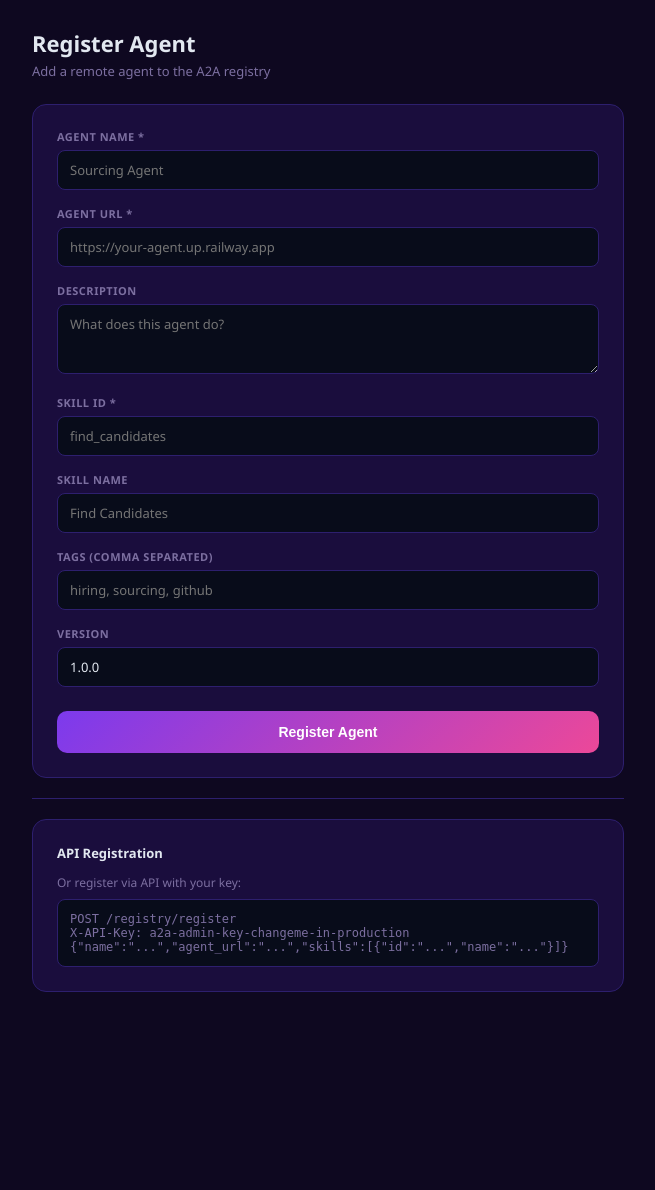
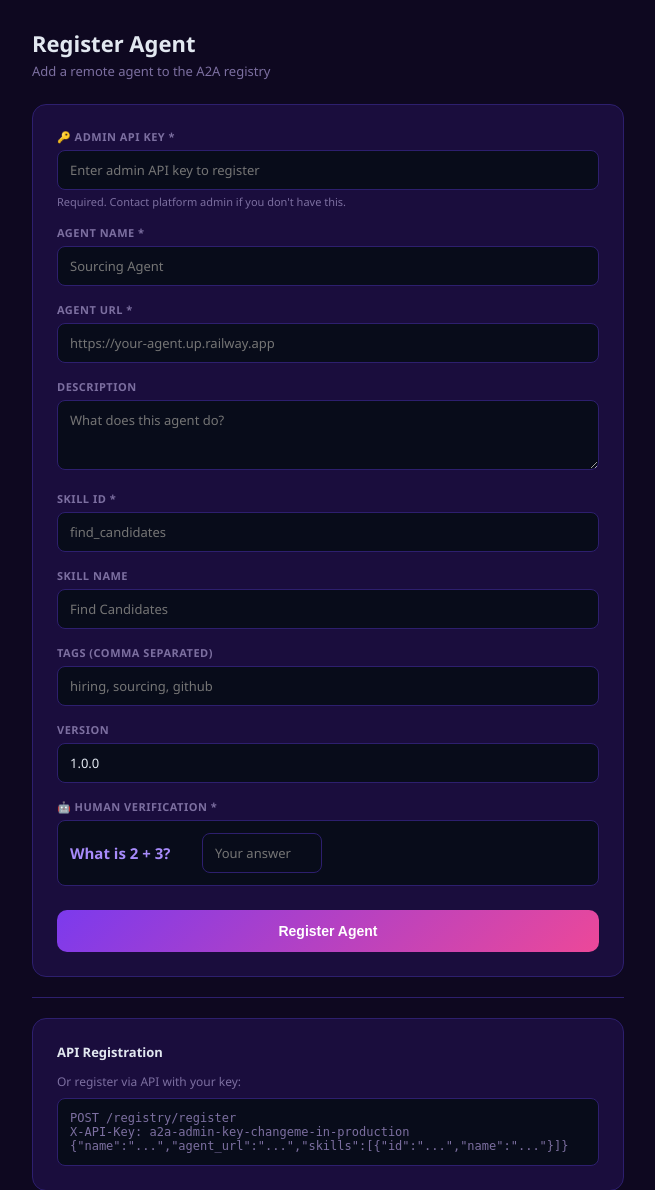
Before and after one commit to Chandanada/a2a-platform-production, a FastAPI app: page /register in a window 1280 px wide. Shown: the part 58-1248 px from the top of the page, without its empty margins (312-967 px from the left). Before the commit the page ends 1050 px from the top, so only its background shows below. Run offline with FastAPI, Linux system fonts and the light colour scheme; parts of the project's set-up code (start-up, migrations or seed data) failed here and were passed over.

Commit message:
fix button and register auth

```diff
--- a/registry/main.py
+++ b/registry/main.py
@@ -191,6 +191,13 @@ def register_page(request: Request):
 @app.post("/register", response_class=HTMLResponse)
 async def register_form(request: Request):
     form = await request.form()
+    # Validate API key from form
+    submitted_key = form.get("api_key", "").strip()
+    if not verify_api_key(submitted_key):
+        agents = get_all_agents()
+        return templates.TemplateResponse("register.html",
+            {"request": request, "registry_url": REGISTRY_URL,
+             "api_key": API_KEY, "error": "Invalid API key. Contact the platform admin."})
     skills = [{"id": form.get("skill_id",""), "name": form.get("skill_name","")}]
     try:
         agent = register_agent(
@@ -201,7 +208,6 @@ async def register_form(request: Request):
             tags        = [t.strip() for t in form.get("tags","").split(",") if t.strip()],
             version     = form.get("version","1.0.0")
         )
-        agents = get_all_agents()
         return templates.TemplateResponse("register.html",
             {"request": request, "registry_url": REGISTRY_URL,
              "api_key": API_KEY, "success": True,
--- a/registry/templates/register.html
+++ b/registry/templates/register.html
@@ -57,7 +57,12 @@
   {% endif %}
 
   <div class="card">
-    <form method="POST" action="/register">
+    <form method="POST" action="/register" onsubmit="return checkCaptcha()">
+      <div class="field">
+        <label>🔑 Admin API Key *</label>
+        <input name="api_key" type="password" placeholder="Enter admin API key to register" required autocomplete="off"/>
+        <div style="font-size:11px;color:var(--muted);margin-top:4px">Required. Contact platform admin if you don't have this.</div>
+      </div>
       <div class="field"><label>Agent Name *</label><input name="name" placeholder="Sourcing Agent" required/></div>
       <div class="field"><label>Agent URL *</label><input name="agent_url" placeholder="https://your-agent.up.railway.app" required/></div>
       <div class="field"><label>Description</label><textarea name="description" placeholder="What does this agent do?"></textarea></div>
@@ -65,6 +70,13 @@
       <div class="field"><label>Skill Name</label><input name="skill_name" placeholder="Find Candidates"/></div>
       <div class="field"><label>Tags (comma separated)</label><input name="tags" placeholder="hiring, sourcing, github"/></div>
       <div class="field"><label>Version</label><input name="version" value="1.0.0"/></div>
+      <div class="field">
+        <label>🤖 Human Verification *</label>
+        <div style="display:flex;align-items:center;gap:12px;background:#080c1a;border:1px solid var(--border);border-radius:8px;padding:12px">
+          <span id="captchaQuestion" style="font-size:15px;font-weight:700;color:var(--violet);min-width:120px"></span>
+          <input id="captchaAnswer" name="captcha_answer" type="number" placeholder="Your answer" required style="width:120px;flex:none"/>
+        </div>
+      </div>
       <button type="submit" class="btn">Register Agent</button>
     </form>
   </div>
@@ -81,5 +93,27 @@ X-API-Key: {{ api_key }}<br>
     </div>
   </div>
 </div>
+<script>
+  let _captchaAnswer = 0;
+  function genCaptcha() {
+    const a = Math.floor(Math.random()*20)+1;
+    const b = Math.floor(Math.random()*20)+1;
+    const ops = [['+', a+b],['-', a-b],['×', a*b]];
+    const [sym, ans] = ops[Math.floor(Math.random()*ops.length)];
+    _captchaAnswer = ans;
+    document.getElementById('captchaQuestion').textContent = `What is ${a} ${sym} ${b}?`;
+    document.getElementById('captchaAnswer').value = '';
+  }
+  function checkCaptcha() {
+    const entered = parseInt(document.getElementById('captchaAnswer').value);
+    if (entered !== _captchaAnswer) {
+      alert('❌ Wrong answer. Please solve the math question correctly.');
+      genCaptcha();
+      return false;
+    }
+    return true;
+  }
+  genCaptcha();
+</script>
 </body>
 </html>
```
Also changed, not shown: hiring_dashboard/main.py (+6 -3 lines).
